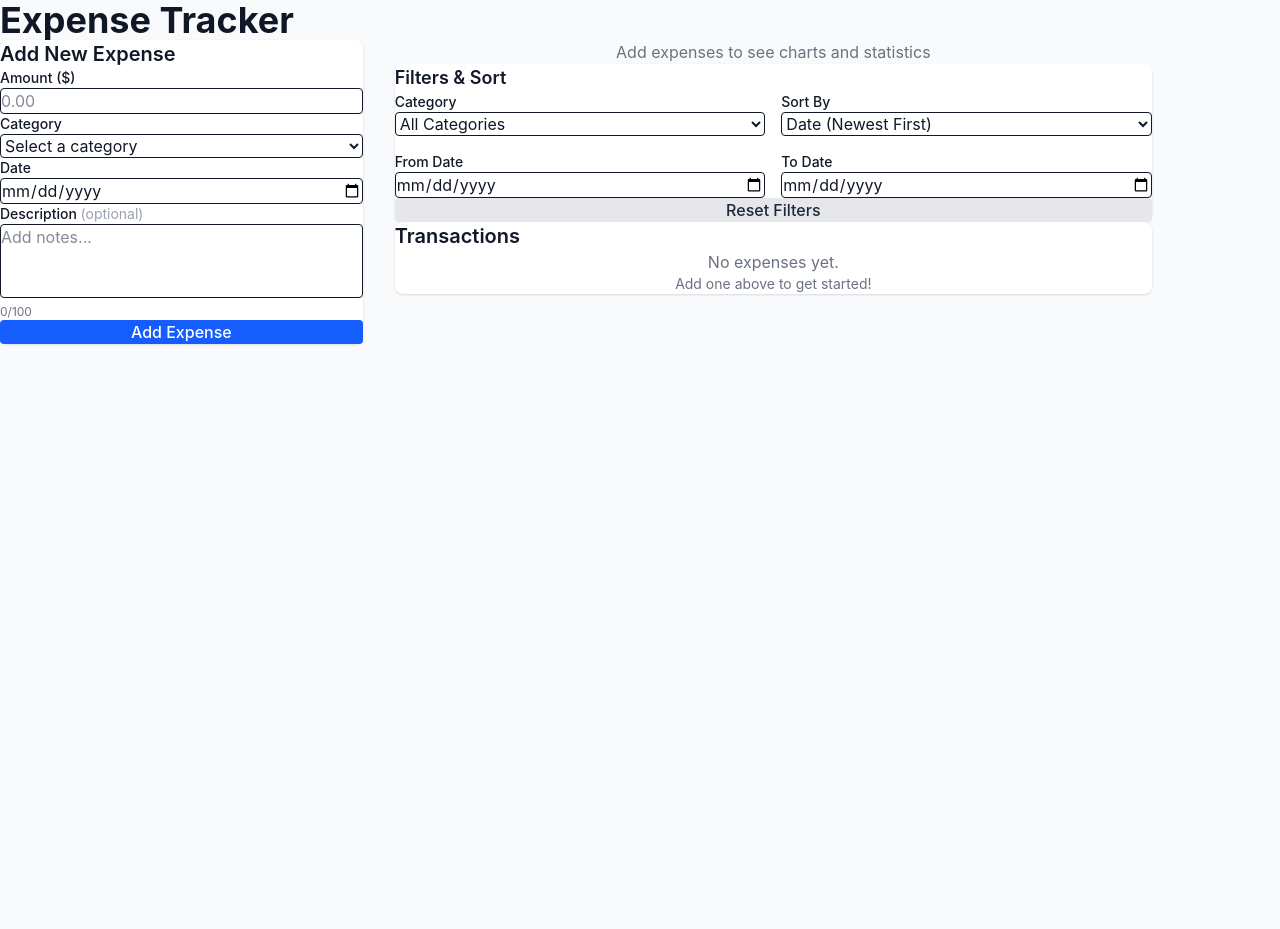
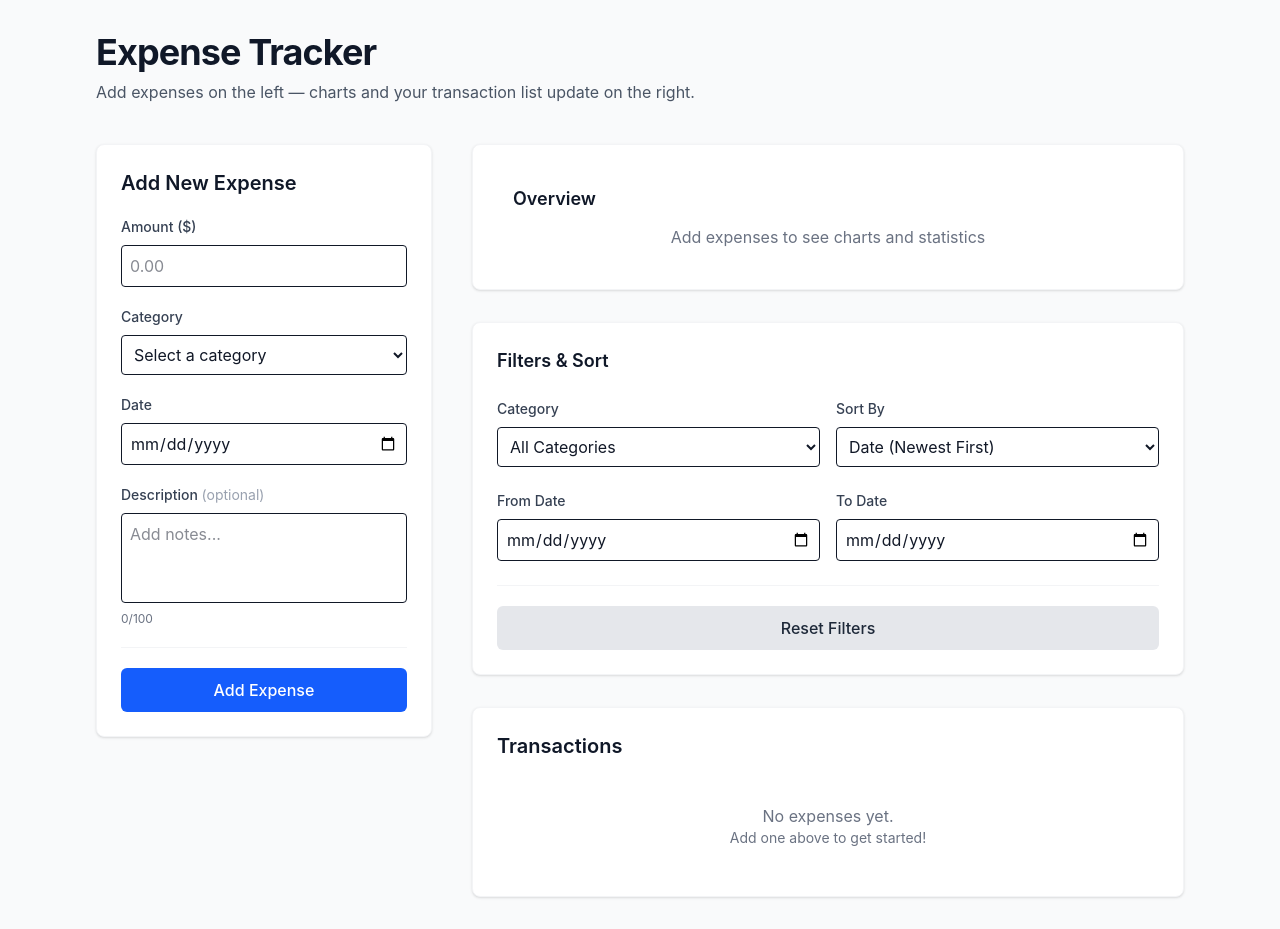
Before and after one commit to lorasovkoska/expenc, a Next.js app: page / in a window 1280 px wide. Before the commit the page ends 800 px from the top, so only its background shows below. Built offline with nearby package versions, Linux system fonts and the light colour scheme.

Commit message:
fix: layout, card spacing, and global CSS cascade

```diff
--- a/src/app/globals.css
+++ b/src/app/globals.css
@@ -1,10 +1,8 @@
 @import "tailwindcss";
 
-* {
-  margin: 0;
-  padding: 0;
-  box-sizing: border-box;
-}
+/* don't add a second `* { margin:0 }` after Tailwind — it gets emitted *after*
+   the @layer utilities block and overrides space-y / gap helpers that use :where()
+   (zero specificity), so all vertical spacing looks "missing" */
 
 body {
   font-family:
--- a/src/app/layout.tsx
+++ b/src/app/layout.tsx
@@ -13,7 +13,7 @@ export default function RootLayout({
 }>) {
   return (
     <html lang="en">
-      <body className="bg-gray-50">{children}</body>
+      <body className="min-h-screen w-full bg-gray-50">{children}</body>
     </html>
   );
 }
--- a/src/app/page.tsx
+++ b/src/app/page.tsx
@@ -63,22 +63,27 @@ export default function Home() {
 
   return (
     <ErrorBoundary>
-      <main className="min-h-screen bg-gray-50 py-6 sm:py-8">
-      <div className="max-w-6xl mx-auto px-4 sm:px-6">
-        <h1 className="text-3xl sm:text-4xl font-bold mb-6 sm:mb-8 text-gray-900">
+      <main className="min-h-screen w-full bg-gray-50 py-6 sm:py-8">
+        <div className="mx-auto w-full max-w-6xl px-4 sm:px-6 lg:px-8">
+          <header className="mb-8 sm:mb-10">
+            <h1 className="text-3xl sm:text-4xl font-bold text-gray-900 tracking-tight">
               Expense Tracker
             </h1>
+            <p className="mt-2 max-w-2xl text-sm text-gray-600 sm:text-base">
+              Add expenses on the left — charts and your transaction list update on the right.
+            </p>
+          </header>
 
-        <div className="grid grid-cols-1 lg:grid-cols-3 gap-6 sm:gap-8">
+          <div className="grid grid-cols-1 items-start gap-8 lg:grid-cols-3 lg:gap-10">
             <div className="lg:col-span-1">
               <ExpenseForm onSubmit={handleAddExpense} />
             </div>
 
-          <div className="lg:col-span-2 space-y-6">
+            <div className="flex flex-col gap-8 lg:col-span-2">
               <Charts expenses={filteredExpenses} />
               <FilterBar onFilterChange={setFilters} />
-            <div className="bg-white rounded-lg shadow p-4 sm:p-6">
-              <h2 className="text-xl font-semibold mb-4">Transactions</h2>
+              <div className="rounded-lg border border-gray-100 bg-white p-5 shadow sm:p-6">
+                <h2 className="mb-5 text-xl font-semibold text-gray-900">Transactions</h2>
                 <ExpenseList
                   expenses={filteredExpenses}
                   onDelete={deleteExpense}
--- a/src/components/Charts.tsx
+++ b/src/components/Charts.tsx
@@ -23,9 +23,17 @@ interface ChartsProps {
 export function Charts({ expenses }: ChartsProps) {
   if (expenses.length === 0) {
     return (
-      <div className="p-4 sm:p-6 text-center text-gray-500">
-        Add expenses to see charts and statistics
-      </div>
+      <section
+        className="rounded-lg border border-gray-100 bg-white p-8 shadow sm:p-10"
+        aria-labelledby="overview-heading"
+      >
+        <h2 id="overview-heading" className="mb-3 text-lg font-semibold text-gray-900">
+          Overview
+        </h2>
+        <p className="mx-auto max-w-md text-center text-sm text-gray-500 sm:text-base">
+          Add expenses to see charts and statistics
+        </p>
+      </section>
     );
   }
 
@@ -63,15 +71,18 @@ export function Charts({ expenses }: ChartsProps) {
   const colors = ['#FF6B6B', '#4ECDC4', '#45B7D1', '#FFA07A', '#98D8C8', '#9E9E9E'];
 
   return (
-    <div className="space-y-6">
-      <div className="grid grid-cols-1 sm:grid-cols-3 gap-4">
+    <section className="space-y-6" aria-labelledby="overview-heading">
+      <h2 id="overview-heading" className="text-lg font-semibold text-gray-900">
+        Overview
+      </h2>
+      <div className="grid grid-cols-1 gap-4 sm:grid-cols-3">
         <StatsCard label="Total Spent" value={formatCurrency(total)} />
         <StatsCard label="Average Expense" value={formatCurrency(average)} />
         <StatsCard label="Number of Expenses" value={count.toString()} />
       </div>
 
       {categoryData.length > 0 && (
-        <div className="bg-white p-4 sm:p-6 rounded-lg shadow">
+        <div className="rounded-lg border border-gray-100 bg-white p-4 shadow sm:p-6">
           <h3 className="text-lg font-semibold mb-4">Expenses by Category</h3>
           <div className="w-full min-h-[300px]">
             <ResponsiveContainer width="100%" height={300}>
@@ -102,7 +113,7 @@ export function Charts({ expenses }: ChartsProps) {
       )}
 
       {barData.length > 0 && (
-        <div className="bg-white p-4 sm:p-6 rounded-lg shadow">
+        <div className="rounded-lg border border-gray-100 bg-white p-4 shadow sm:p-6">
           <h3 className="text-lg font-semibold mb-4">Weekly Spending</h3>
           <div className="w-full min-h-[300px]">
             <ResponsiveContainer width="100%" height={300}>
@@ -121,6 +132,6 @@ export function Charts({ expenses }: ChartsProps) {
           </div>
         </div>
       )}
-    </div>
+    </section>
   );
 }
--- a/src/components/ExpenseForm.tsx
+++ b/src/components/ExpenseForm.tsx
@@ -66,18 +66,20 @@ export function ExpenseForm({ onSubmit }: ExpenseFormProps) {
   return (
     <form
       onSubmit={handleSubmit}
-      className="space-y-4 p-4 sm:p-6 bg-white rounded-lg shadow"
+      className="space-y-5 rounded-lg border border-gray-100 bg-white p-5 shadow sm:p-6"
     >
-      <h2 className="text-xl font-semibold">Add New Expense</h2>
+      <h2 className="text-xl font-semibold text-gray-900">Add New Expense</h2>
 
       {error && (
-        <div className="p-3 bg-red-100 text-red-700 rounded" role="alert">
+        <div className="rounded-md bg-red-100 p-3 text-red-700" role="alert">
           {error}
         </div>
       )}
 
-      <div>
-        <label htmlFor="amount" className="block text-sm font-medium mb-1">Amount ($)</label>
+      <div className="flex flex-col gap-2">
+        <label htmlFor="amount" className="text-sm font-medium text-gray-700">
+          Amount ($)
+        </label>
         <input
           id="amount"
           type="number"
@@ -92,8 +94,10 @@ export function ExpenseForm({ onSubmit }: ExpenseFormProps) {
         />
       </div>
 
-      <div>
-        <label htmlFor="category" className="block text-sm font-medium mb-1">Category</label>
+      <div className="flex flex-col gap-2">
+        <label htmlFor="category" className="text-sm font-medium text-gray-700">
+          Category
+        </label>
         <select
           id="category"
           value={category}
@@ -109,8 +113,10 @@ export function ExpenseForm({ onSubmit }: ExpenseFormProps) {
         </select>
       </div>
 
-      <div>
-        <label htmlFor="date" className="block text-sm font-medium mb-1">Date</label>
+      <div className="flex flex-col gap-2">
+        <label htmlFor="date" className="text-sm font-medium text-gray-700">
+          Date
+        </label>
         <input
           id="date"
           type="date"
@@ -123,9 +129,9 @@ export function ExpenseForm({ onSubmit }: ExpenseFormProps) {
         />
       </div>
 
-      <div>
-        <label htmlFor="description" className="block text-sm font-medium mb-1">
-          Description <span className="text-gray-400 font-normal">(optional)</span>
+      <div className="flex flex-col gap-2">
+        <label htmlFor="description" className="text-sm font-medium text-gray-700">
+          Description <span className="font-normal text-gray-400">(optional)</span>
         </label>
         <textarea
           id="description"
@@ -138,17 +144,19 @@ export function ExpenseForm({ onSubmit }: ExpenseFormProps) {
           disabled={isSubmitting}
           aria-label="Expense description"
         />
-        <p className="text-xs text-gray-500 mt-1">{description.length}/100</p>
+        <p className="text-xs text-gray-500">{description.length}/100</p>
       </div>
 
+      <div className="border-t border-gray-100 pt-5">
         <button
           type="submit"
           disabled={isSubmitting}
-        className="w-full bg-blue-600 text-white py-2 rounded font-medium hover:bg-blue-700 disabled:opacity-50 transition-colors"
+          className="w-full rounded-md bg-blue-600 py-2.5 font-medium text-white transition-colors hover:bg-blue-700 disabled:opacity-50"
           aria-label="Add expense"
         >
           {isSubmitting ? 'Adding...' : 'Add Expense'}
         </button>
+      </div>
     </form>
   );
 }
--- a/src/components/FilterBar.tsx
+++ b/src/components/FilterBar.tsx
@@ -73,12 +73,12 @@ export function FilterBar({ onFilterChange }: FilterBarProps) {
   };
 
   return (
-    <div className="bg-white p-4 sm:p-6 rounded-lg shadow space-y-4">
-      <h3 className="text-lg font-semibold">Filters &amp; Sort</h3>
+    <div className="space-y-6 rounded-lg border border-gray-100 bg-white p-5 shadow sm:p-6">
+      <h3 className="text-lg font-semibold text-gray-900">Filters &amp; Sort</h3>
 
-      <div className="grid grid-cols-1 md:grid-cols-2 gap-4">
-        <div>
-          <label htmlFor="filter-category" className="block text-sm font-medium mb-1">
+      <div className="grid grid-cols-1 gap-x-4 gap-y-5 md:grid-cols-2 md:gap-y-6">
+        <div className="flex flex-col gap-2">
+          <label htmlFor="filter-category" className="text-sm font-medium text-gray-700">
             Category
           </label>
           <select
@@ -97,8 +97,8 @@ export function FilterBar({ onFilterChange }: FilterBarProps) {
           </select>
         </div>
 
-        <div>
-          <label htmlFor="filter-sort" className="block text-sm font-medium mb-1">
+        <div className="flex flex-col gap-2">
+          <label htmlFor="filter-sort" className="text-sm font-medium text-gray-700">
             Sort By
           </label>
           <select
@@ -115,8 +115,8 @@ export function FilterBar({ onFilterChange }: FilterBarProps) {
           </select>
         </div>
 
-        <div>
-          <label htmlFor="filter-start-date" className="block text-sm font-medium mb-1">
+        <div className="flex flex-col gap-2">
+          <label htmlFor="filter-start-date" className="text-sm font-medium text-gray-700">
             From Date
           </label>
           <input
@@ -129,8 +129,8 @@ export function FilterBar({ onFilterChange }: FilterBarProps) {
           />
         </div>
 
-        <div>
-          <label htmlFor="filter-end-date" className="block text-sm font-medium mb-1">
+        <div className="flex flex-col gap-2">
+          <label htmlFor="filter-end-date" className="text-sm font-medium text-gray-700">
             To Date
           </label>
           <input
@@ -144,14 +144,16 @@ export function FilterBar({ onFilterChange }: FilterBarProps) {
         </div>
       </div>
 
+      <div className="border-t border-gray-100 pt-5">
         <button
           type="button"
           onClick={handleReset}
-        className="w-full bg-gray-200 text-gray-800 py-2 rounded font-medium hover:bg-gray-300"
+          className="w-full rounded-md bg-gray-200 py-2.5 font-medium text-gray-800 transition-colors hover:bg-gray-300"
           aria-label="Reset all filters"
         >
           Reset Filters
         </button>
       </div>
+    </div>
   );
 }
--- a/src/components/StatsCard.tsx
+++ b/src/components/StatsCard.tsx
@@ -8,7 +8,7 @@ interface StatsCardProps {
 
 export function StatsCard({ label, value }: StatsCardProps) {
   return (
-    <div className="bg-white p-3 sm:p-4 rounded-lg shadow">
+    <div className="rounded-lg border border-gray-100 bg-white p-3 shadow sm:p-4">
       <p className="text-gray-600 text-sm">{label}</p>
       <p className="text-2xl font-bold mt-1">{value}</p>
     </div>
```
Lines whose indentation alone changed are shown as unchanged.
